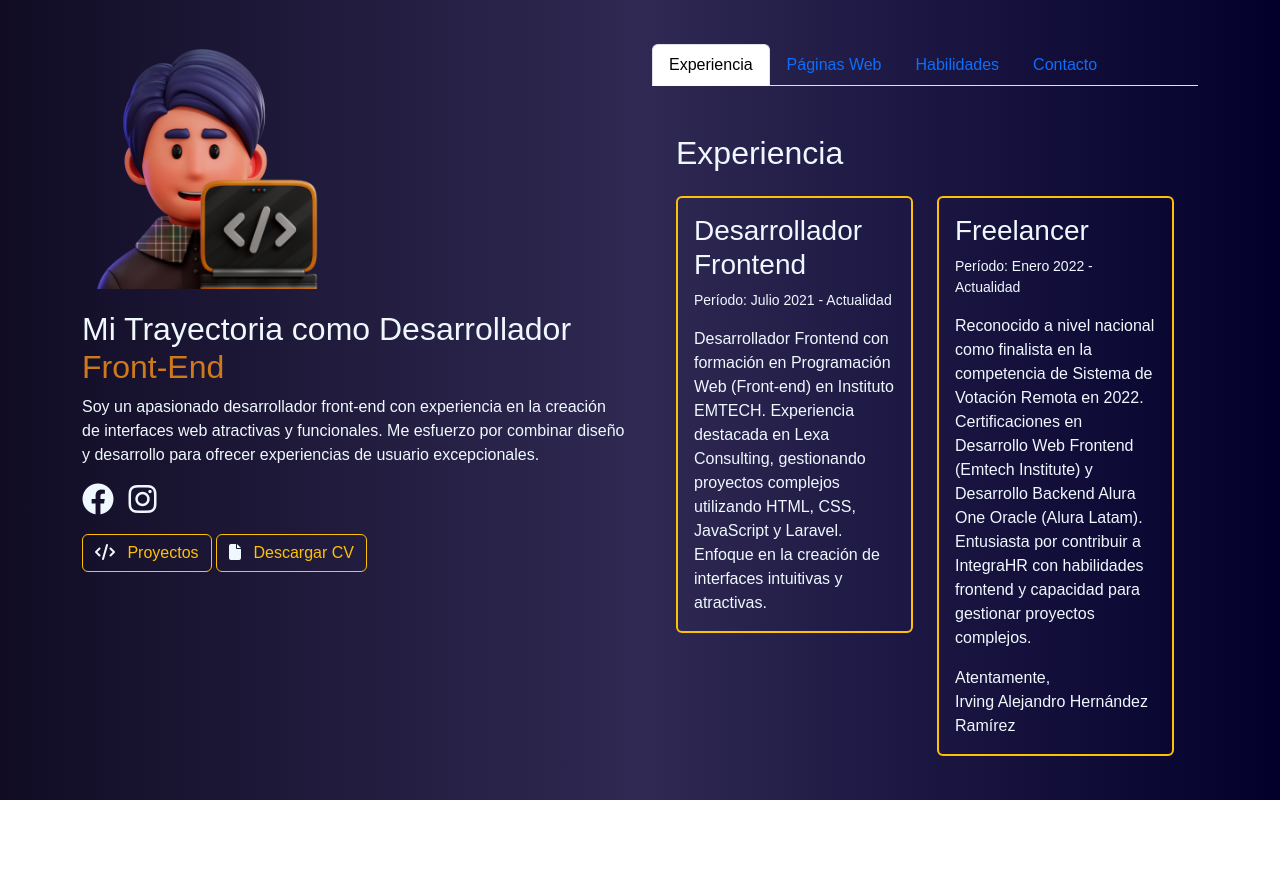
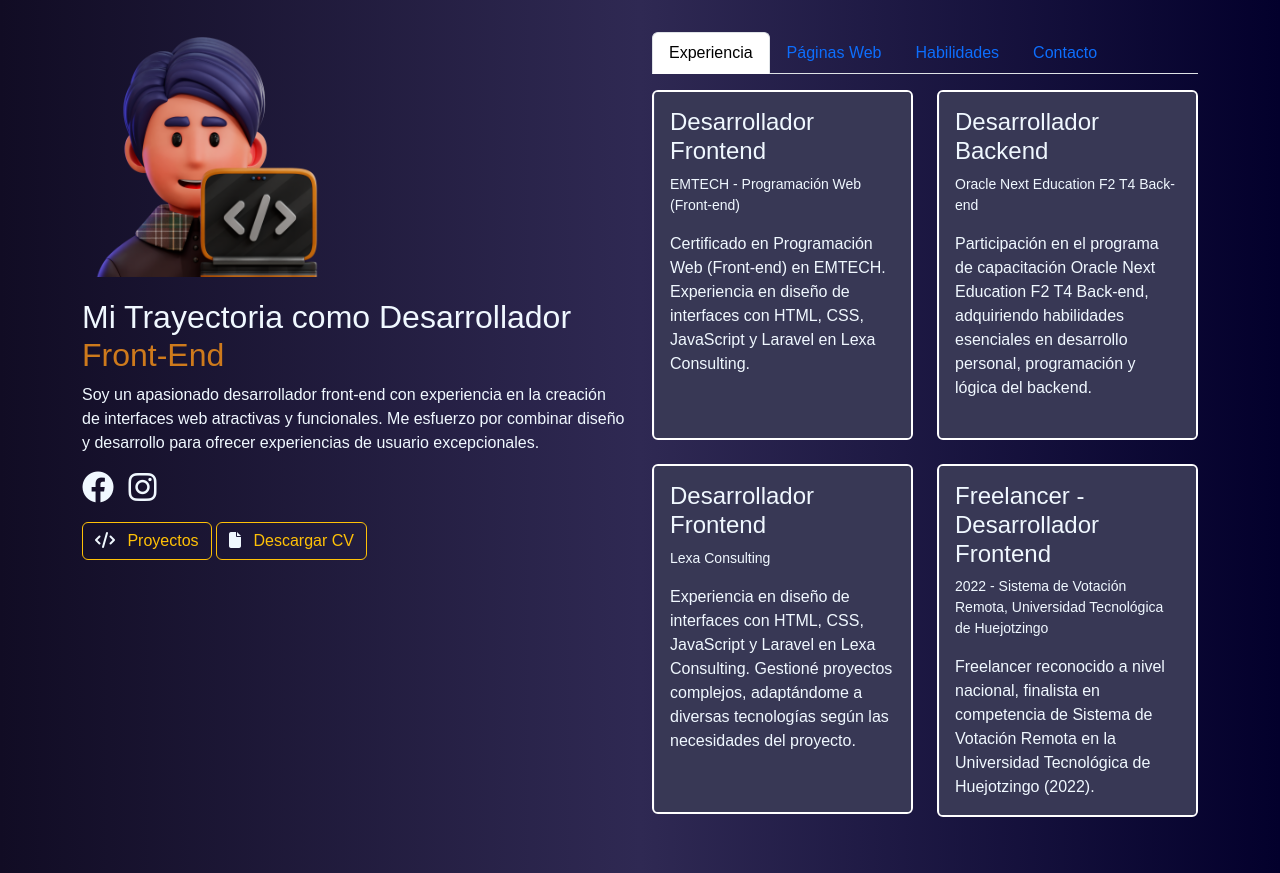
Before and after one commit to axxving/page-web-portafolio-alura-axxving, an Astro site: page / in a window 1280 px wide. Before the commit the page ends 800 px from the top, so only its background shows below. Built offline with nearby package versions, Linux system fonts and the light colour scheme; Astro itself is replaced by a stand-in of ours; a web font is replaced by a local one.

Commit message:
feat(): Cards de experiencia
Co-Authored-By: axxving <160192346+axxving@users.noreply.github.com>

```diff
--- a/src/components/Experiencia.astro
+++ b/src/components/Experiencia.astro
@@ -1,52 +1,60 @@
-<section class="container-fluid mt-5">
-    <div class="container">
-        <!-- Título de la sección -->
-        <h2 class="text-start">Experiencia</h2>
+---
+// Card.astro
+import Scripts from "./Scripts.astro";
 
-        <!-- Dos cards -->
-        <div class="row mt-4">
+interface Props {
+    titulo: string;
+    fecha: string;
+    parrafo: string;
+}
+
+const astroProps = Astro.props as Props;
+const { titulo, fecha, parrafo } = astroProps;
+---
+
 <!-- Card 1 -->
 <div class="col-md-6">
-                <div class="card">
+    <div class="card experiencia-card mb-4">
         <div class="card-body">
             <!-- Título de la card 1 -->
-                        <h3 class="card-title">Desarrollador Frontend</h3>
+            <h4 class="card-title">{titulo}</h4>
             <!-- Fecha de la card 1 -->
-                        <p class="small">
-                            Período: Julio 2021 - Actualidad
-                        </p>
+            <p class="small">{fecha}</p>
             <!-- Párrafo de la card 1 -->
             <p class="card-text">
-                            Desarrollador Frontend con formación en Programación Web (Front-end) en Instituto EMTECH. Experiencia destacada en Lexa Consulting, gestionando proyectos complejos utilizando HTML, CSS, JavaScript y Laravel. Enfoque en la creación de interfaces intuitivas y atractivas.
+                {parrafo}
             </p>
         </div>
     </div>
 </div>
 
-            <!-- Card 2 -->
-            <div class="col-md-6">
-                <div class="card">
-                    <div class="card-body">
-                        <!-- Título de la card 2 -->
-                        <h3 class="card-title">Freelancer</h3>
-                        <!-- Fecha de la card 2 -->
-                        <p class="small">
-                            Período: Enero 2022 - Actualidad
-                        </p>
-                        <!-- Párrafo de la card 2 -->
-                        <p class="card-text">
-                            Reconocido a nivel nacional como finalista en la competencia de Sistema de Votación Remota en 2022. Certificaciones en Desarrollo Web Frontend (Emtech Institute) y Desarrollo Backend Alura One Oracle (Alura Latam). Entusiasta por contribuir a IntegraHR con habilidades frontend y capacidad para gestionar proyectos complejos.
-                        </p>
-                        <p class="card-text">
-                            Atentamente,
-                            <br>Irving Alejandro Hernández Ramírez
-                        </p>
-                    </div>
-                </div>
-            </div>
-        </div>
-        <!-- Fin de la fila -->
-    </div>
-    <!-- Fin del contenedor interno -->
-</section>
-<!-- Fin del contenedor externo -->
+<style>
+.experiencia-card {
+    position: relative;
+    overflow: hidden;
+    background-color: #515179 !important;
+    border: 2px solid #ffffff !important;
+    transition: all ease-in-out 200ms;
+    z-index: 1;
+    min-height: 350px;
+
+    &:after {
+        content: "";
+        position: absolute;
+        bottom: 0;
+        left: 50%;
+        transform: translateX(-50%);
+        background-color: #383855 !important;
+        width: 100%;
+        height: 100%;
+        z-index: -1;
+        transition: all 0.3s ease-in-out;
+        border-top: 50px !important;
+    }
+
+    &:hover:after {
+        height: 0; /* El fondo se llena al hacer hover */
+    }
+}
+
+</style>
--- a/src/components/Hero.astro
+++ b/src/components/Hero.astro
@@ -1,11 +1,16 @@
 ---
+// Importando los componentes
 import Card from "./Card.astro";
 import Experiencia from "./Experiencia.astro";
 import Tecnologias from "./Tecnologias.astro";
 import Contacto from "./Contacto.astro";
 
+// Importando los scripts
 import Scripts from "./Scripts.astro";
+
+// Importando la data del Json
 import dataCards from "../config/dataCards.json";
+import dataExperiencia from "../config/dataExperiencia.json";
 ---
 
 <Scripts />
@@ -99,7 +104,17 @@
                 <div class="tab-content">
                     <div class="tab-pane fade show active" id="contenido1">
                         <!-- Contenido de la pestaña de habilidades -->
-                        <Experiencia />
+                        <div class="row mt-3">
+                            {
+                                dataExperiencia.exp.map((exps, index) => (
+                                    <Experiencia
+                                        titulo={exps.titulo}
+                                        fecha={exps.fecha}
+                                        parrafo={exps.parrafo}
+                                    />
+                                ))
+                            }
+                        </div>
                     </div>
 
                     <div class="tab-pane fade" id="contenido2">
--- /dev/null
+++ b/src/config/dataExperiencia.json
@@ -0,0 +1,24 @@
+{
+    "exp": [
+      {
+        "titulo": "Desarrollador Frontend",
+        "fecha": "EMTECH - Programación Web (Front-end)",
+        "parrafo": "Certificado en Programación Web (Front-end) en EMTECH. Experiencia en diseño de interfaces con HTML, CSS, JavaScript y Laravel en Lexa Consulting."
+      },
+      {
+        "titulo": "Desarrollador Backend",
+        "fecha": "Oracle Next Education F2 T4 Back-end",
+        "parrafo": "Participación en el programa de capacitación Oracle Next Education F2 T4 Back-end, adquiriendo habilidades esenciales en desarrollo personal, programación y lógica del backend."
+      },
+      {
+        "titulo": "Desarrollador Frontend",
+        "fecha": "Lexa Consulting",
+        "parrafo": "Experiencia en diseño de interfaces con HTML, CSS, JavaScript y Laravel en Lexa Consulting. Gestioné proyectos complejos, adaptándome a diversas tecnologías según las necesidades del proyecto."
+      },
+      {
+        "titulo": "Freelancer - Desarrollador Frontend",
+        "fecha": "2022 - Sistema de Votación Remota, Universidad Tecnológica de Huejotzingo",
+        "parrafo": "Freelancer reconocido a nivel nacional, finalista en competencia de Sistema de Votación Remota en la Universidad Tecnológica de Huejotzingo (2022)."
+      }
+    ]
+  }
```
Lines whose indentation alone changed are shown as unchanged.
